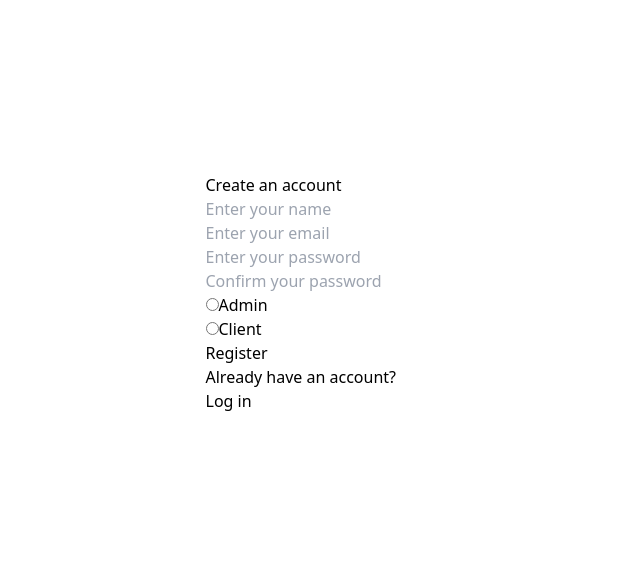
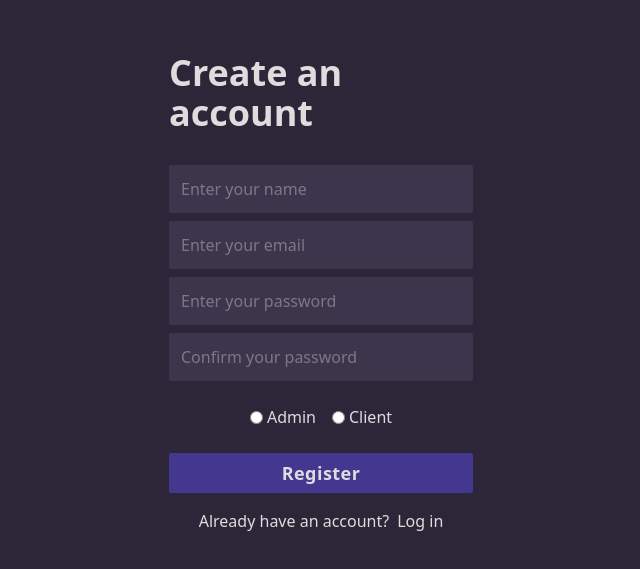
Before and after one commit to viko4kka/dotnet-project-front, a React (Vite) app: page /register in a window 1280 px wide. Shown: the part 107-676 px from the top of the page, without its empty margins (319-959 px from the left). Built offline with nearby package versions, Linux system fonts and the light colour scheme.

Commit message:
add some styles for login/register forms

```diff
--- a/src/features/authentication/LoginForm.tsx
+++ b/src/features/authentication/LoginForm.tsx
@@ -1,7 +1,44 @@
+import { useNavigate } from "react-router-dom";
+
 function LoginForm() {
+	const navigate = useNavigate();
+
+	const handleToRegister = () => {
+		navigate("/register");
+	};
+
 	return (
-		<div className="bg-red-500">
-			<h1>cos</h1>
+		<div className="flex flex-col justify-center items-center w-full max-w-[400px] rounded-sm  py-6 px-12 ">
+			<h1 className="text-4xl font-bold mb-8 text-secondWhite ">Log in</h1>
+			<div className="flex flex-col gap-2 w-full">
+				<div className="w-full">
+					<input
+						placeholder="Enter your email"
+						className="w-full  text-secondWhite bg-inputBgColor placeholder-secondWhite/40 p-3 rounded-sm outline-none"
+					/>
+				</div>
+				<div className="w-full">
+					<input
+						placeholder="Enter your password"
+						className="w-full  text-secondWhite bg-inputBgColor placeholder-secondWhite/40 p-3 rounded-sm outline-none"
+					/>
+				</div>
+			</div>
+
+			<div className="w-full bg-bgColorButtton duration-300 transition hover:bg-bgColorButttonHover felx flex-col justify-center items-center rounded-sm mt-4 text-center">
+				<button className="w-full text-lg tracking-wide text-secondWhite font-semibold  py-1.5 px-3">
+					Log in
+				</button>
+			</div>
+
+			<div className="flex flex-col  space-y-2 items-center justify-center mt-4">
+				<p className="text-secondWhite/75">Don't have an account?</p>
+				<button
+					onClick={handleToRegister}
+					className="font-medium duration-300 transition	 text-secondWhite hover:text-bgColorButttonHover">
+					Create an account
+				</button>
+			</div>
 		</div>
 	);
 }
--- a/src/features/authentication/RegisterForm.tsx
+++ b/src/features/authentication/RegisterForm.tsx
@@ -1,4 +1,5 @@
 import { useForm } from "react-hook-form";
+import { useNavigate } from "react-router-dom";
 
 type FormValues = {
 	userName: string;
@@ -9,6 +10,7 @@ type FormValues = {
 };
 
 function RegisterForm() {
+	const navigate = useNavigate();
 	const {
 		register,
 		handleSubmit,
@@ -20,33 +22,43 @@ function RegisterForm() {
 		console.log(data);
 	};
 
+	const handleToLogin = () => {
+		navigate("/login");
+	};
 	return (
-		<div>
-			<h4>Create an account</h4>
-			<form onSubmit={handleSubmit(onSubmit)}>
-				<div>
+		<div className="flex flex-col justify-center items-center w-full max-w-[400px] rounded-sm  py-6 px-12 ">
+			<h4 className="text-4xl font-bold mb-8 text-secondWhite ">
+				Create an account
+			</h4>
+			<form
+				onSubmit={handleSubmit(onSubmit)}
+				className="flex flex-col gap-2 w-full">
+				<div className="w-full">
 					<input
 						{...register("userName", { required: "Username is required" })}
 						placeholder="Enter your name"
+						className="w-full  text-secondWhite bg-inputBgColor placeholder-secondWhite/40 p-3 rounded-sm outline-none"
 					/>
-					{errors?.userName && <p>{errors.userName.message}</p>}
+					{errors?.userName && <p className="text-red-500">{errors.userName.message}</p>}
 				</div>
-				<div>
+				<div className="w-full">
 					<input
 						{...register("email", { required: "Email is required" })}
 						placeholder="Enter your email"
+						className="w-full  text-secondWhite bg-inputBgColor placeholder-secondWhite/40 p-3 rounded-sm outline-none"
 					/>
-					{errors?.email && <p>{errors.email.message}</p>}
+					{errors?.email && <p className="text-red-500">{errors.email.message}</p>}
 				</div>
-				<div>
+				<div className="w-full">
 					<input
 						type="password"
 						{...register("password", { required: "Password is required" })}
 						placeholder="Enter your password"
+						className="w-full  text-secondWhite bg-inputBgColor placeholder-secondWhite/40 p-3 rounded-sm outline-none"
 					/>
-					{errors?.password && <p>{errors.password.message}</p>}
+					{errors?.password && <p className="text-red-500">{errors.password.message}</p>}
 				</div>
-				<div>
+				<div className="w-full">
 					<input
 						type="password"
 						{...register("confirmPassword", {
@@ -55,39 +67,52 @@ function RegisterForm() {
 								value === getValues().password || "Passwords need to match",
 						})}
 						placeholder="Confirm your password"
+						className="w-full  text-secondWhite bg-inputBgColor placeholder-secondWhite/40 p-3 rounded-sm outline-none"
 					/>
-					{errors?.confirmPassword && <p>{errors.confirmPassword.message}</p>}
+					{errors?.confirmPassword && <p className="text-red-500">{errors.confirmPassword.message}</p>}
 				</div>
 
-				<div>
-					<div>
+				<div className="flex flex-row gap-4 items-center justify-center mt-4">
+					<div className="flex flex-row gap-1 items-center">
 						<input
 							type="radio"
 							value="admin"
 							{...register("role", { required: "Role is required" })}
 							id="admin"
 						/>
-						<label htmlFor="admin">Admin</label>
+						<label htmlFor="admin" className="text-secondWhite">
+							Admin
+						</label>
 					</div>
-					<div>
+					<div className="flex flex-row gap-1 items-center">
 						<input
 							type="radio"
 							value="client"
 							{...register("role", { required: "Role is required" })}
 							id="client"
 						/>
-						<label htmlFor="client">Client</label>
+						<label htmlFor="client" className="text-secondWhite">
+							Client
+						</label>
 					</div>
-					{errors?.role && <p>{errors.role.message}</p>}{" "}
+					{errors?.role && <p className="text-red-500">{errors.role.message}</p>}{" "}
 				</div>
 
-				<div>
-					<button type="submit">Register</button>
+				<div className="w-full bg-bgColorButtton duration-300 transition hover:bg-bgColorButttonHover felx flex-col justify-center items-center rounded-sm mt-4 text-center">
+					<button
+						type="submit"
+						className="w-full text-lg tracking-wide text-secondWhite font-semibold  py-1.5 px-3">
+						Register
+					</button>
 				</div>
 			</form>
-			<div>
-				<p>Already have an account?</p>
-				<button>Log in</button>
+			<div className="flex flex-row space-x-2 items-center justify-center mt-4">
+				<p className="text-secondWhite">Already have an account?</p>
+				<button
+					onClick={handleToLogin}
+					className="font-medium duration-300 transition	 text-secondWhite hover:text-bgColorButttonHover">
+					Log in
+				</button>
 			</div>
 		</div>
 	);
--- a/src/pages/Login.tsx
+++ b/src/pages/Login.tsx
@@ -2,7 +2,7 @@ import LoginForm from "../features/authentication/LoginForm";
 
 function Login() {
 	return (
-		<div className="flex flex-col items-center justify-center h-screen">
+		<div className="flex flex-col items-center justify-center h-screen bg-mainBgColor">
 			<LoginForm />
 		</div>
 	);
--- a/src/pages/Register.tsx
+++ b/src/pages/Register.tsx
@@ -2,7 +2,7 @@ import RegisterForm from "../features/authentication/RegisterForm";
 
 function Register() {
 	return (
-		<div className="flex flex-col items-center justify-center h-screen">
+		<div className="flex flex-col items-center justify-center h-screen bg-mainBgColor">
 			<RegisterForm />
 		</div>
 	);
--- a/tailwind.config.js
+++ b/tailwind.config.js
@@ -2,7 +2,15 @@
 export default {
 	content: ["./index.html", "./src/**/*.{js,ts,jsx,tsx}"],
 	theme: {
-		extend: {},
+		extend: {
+			colors: {
+				mainBgColor: "#2C2638",
+				secondWhite: "#ddd",
+				inputBgColor: "#3C364C",
+				bgColorButtton: "#43378F",
+				bgColorButttonHover: "#4D429E",
+			},
+		},
 	},
 	plugins: [],
 };
```
